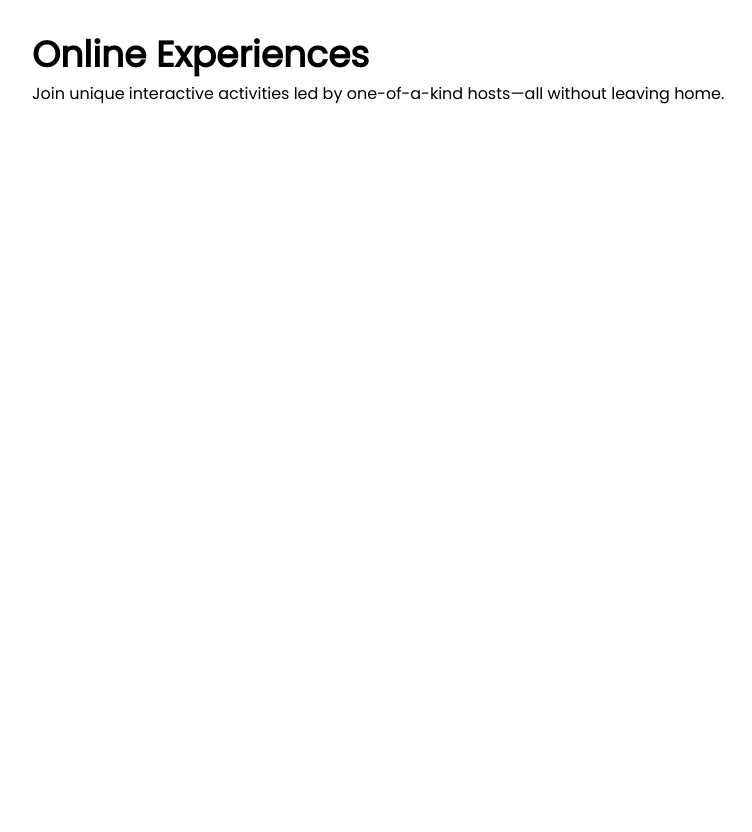
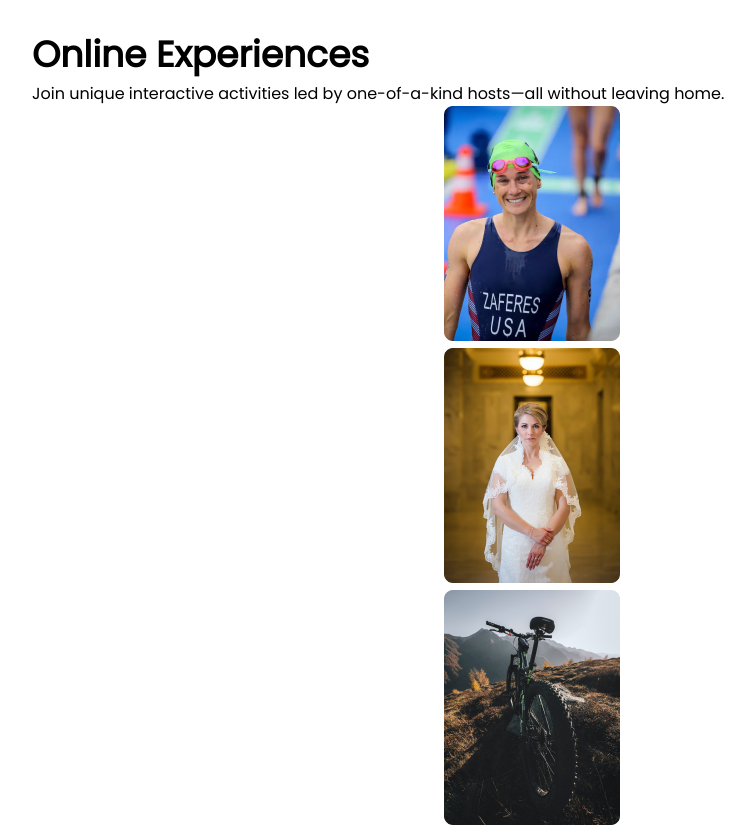
Before and after one commit to choMatt/AirBnb-Clone, a React (Vite) app: page / in a window 1280 px wide. Shown: the part 629-1461 px from the top of the page, without its empty margins (108-860 px from the left). Before the commit the page ends 800 px from the top, so only its background shows below. Built offline with nearby package versions, Linux system fonts and the light colour scheme.

Commit message:
card rendering logic restored

```diff
--- a/src/components/Courses.jsx
+++ b/src/components/Courses.jsx
@@ -1,11 +1,22 @@
 import React from "react"
+import CardData from "../data"
+import Card from "../components/Card"
+
 
 function Courses(){
+
+    const cardElements = CardData.map((card) => {
+        return (
+            <Card
+                coverImg={card.coverImg}
+            />
+        )
+    })
+
     return (
-        <>
-
-
-        </>
+        <div className="courses">
+            {cardElements}
+        </div>
     )
 }
 
```
